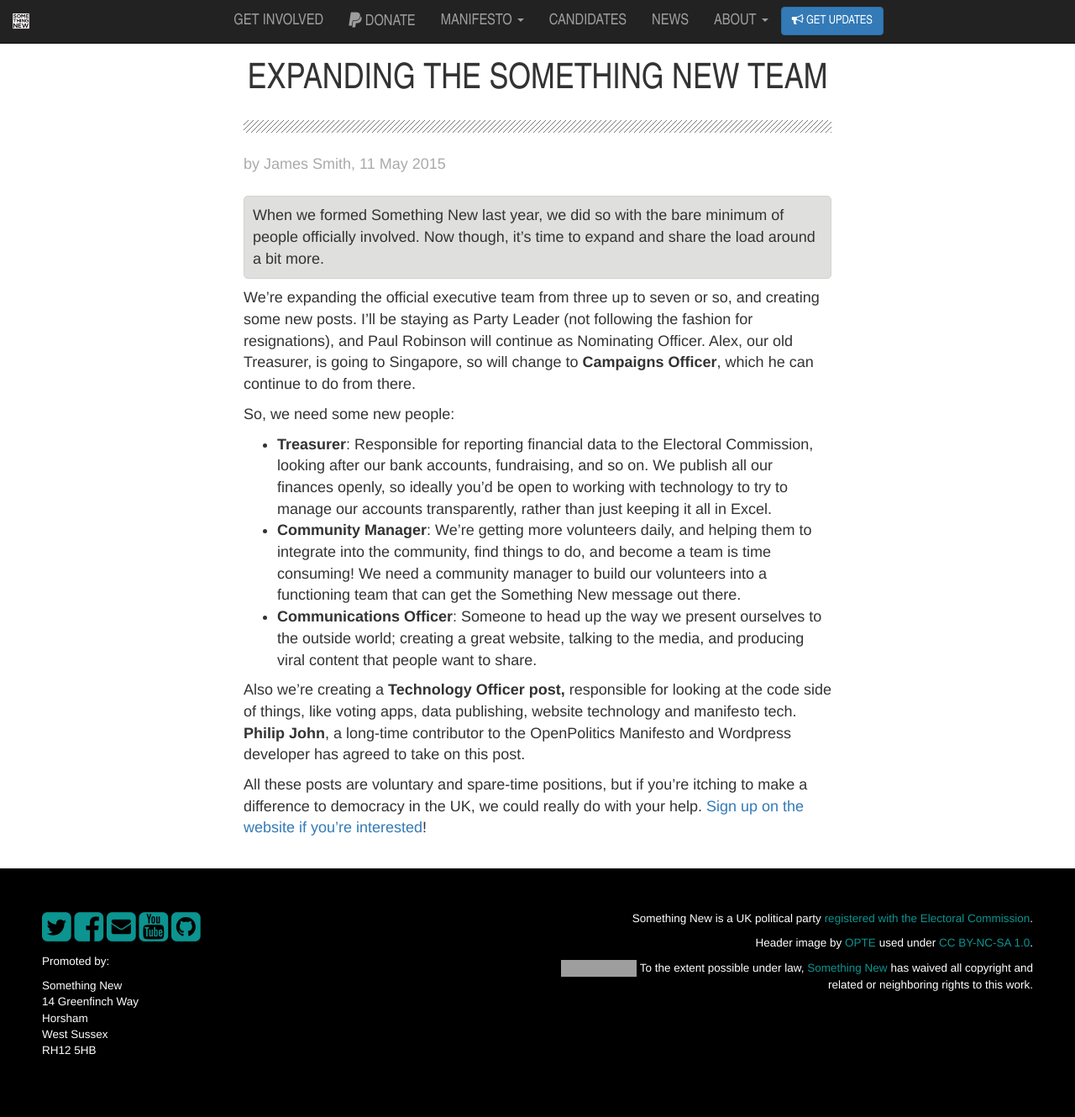
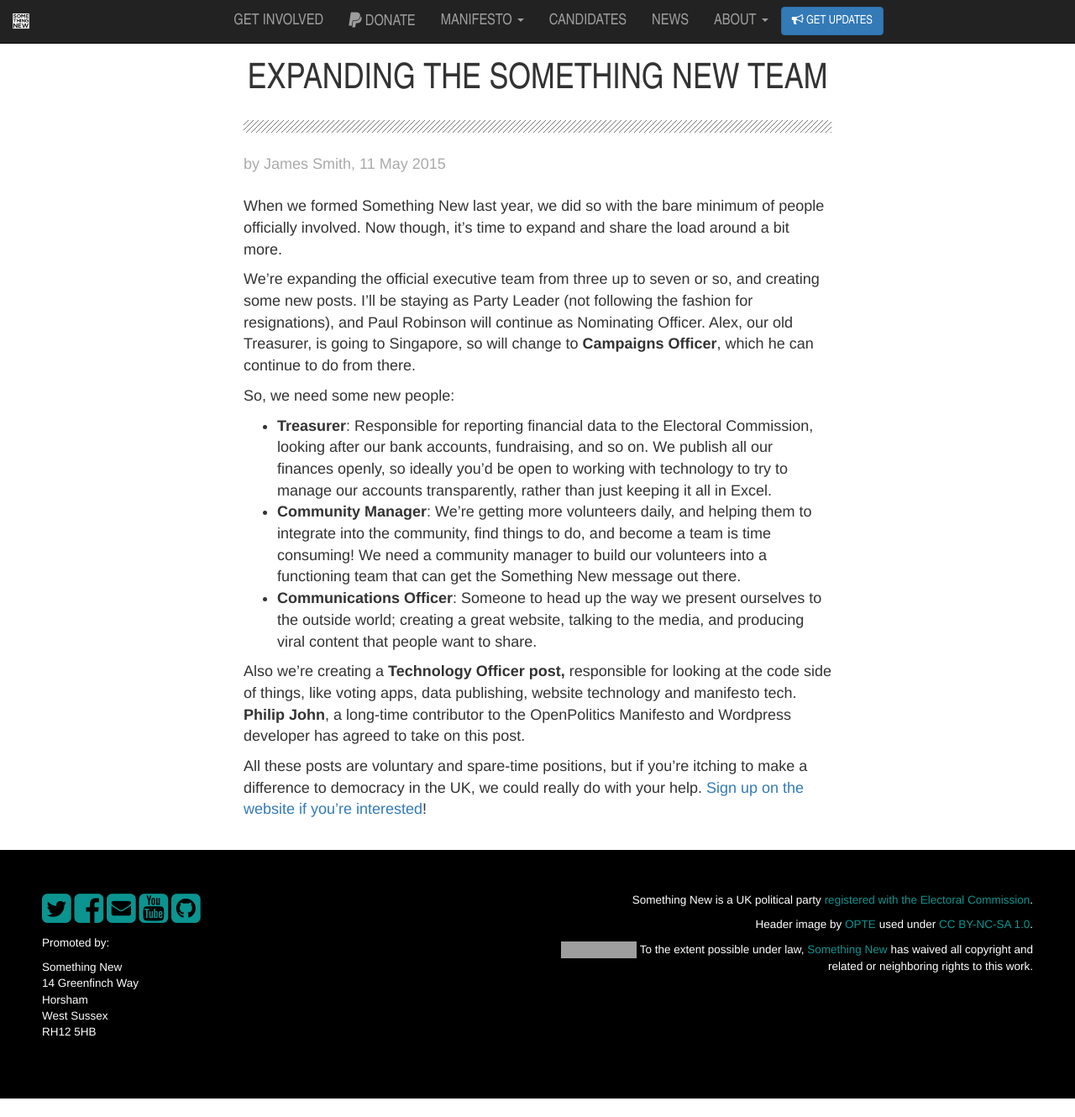
Before and after one commit to SomethingNewUK/somethingnewuk.github.io, a Jekyll site: the page built from _posts/2015-05-11-expanding-the-something-new-team.md, in a window 1280 px wide and 1330 px high. Shown: the whole window at 84% size. Built offline with Jekyll 4.4.1, drawn with Linux system fonts in a browser that asks for light colours; nearby versions of some CDN libraries; some web fonts are replaced; a script that is not in the unit is left out; grey boxes are pictures that could not be loaded.

Commit message:
go back to an explicit tldr

```diff
--- a/_sass/posts.scss
+++ b/_sass/posts.scss
@@ -14,15 +14,11 @@
     width: 100%;
   }
 
-  .postcontent {
-
-    > p:first-child {
-      border: 1px solid lightgray;
-      border-radius: 5px;
-      padding: 10px 10px;
-      background-color: #dfdfdd;
-    }
-
+  .tldr {
+    border: 1px solid lightgray;
+    border-radius: 5px;
+    padding: 10px 10px;
+    background-color: #dfdfdd;
   }
 
 }
```
Also changed, not shown: _posts/2016-02-20-euref-yes-to-europe.md (+1 -0 lines).
